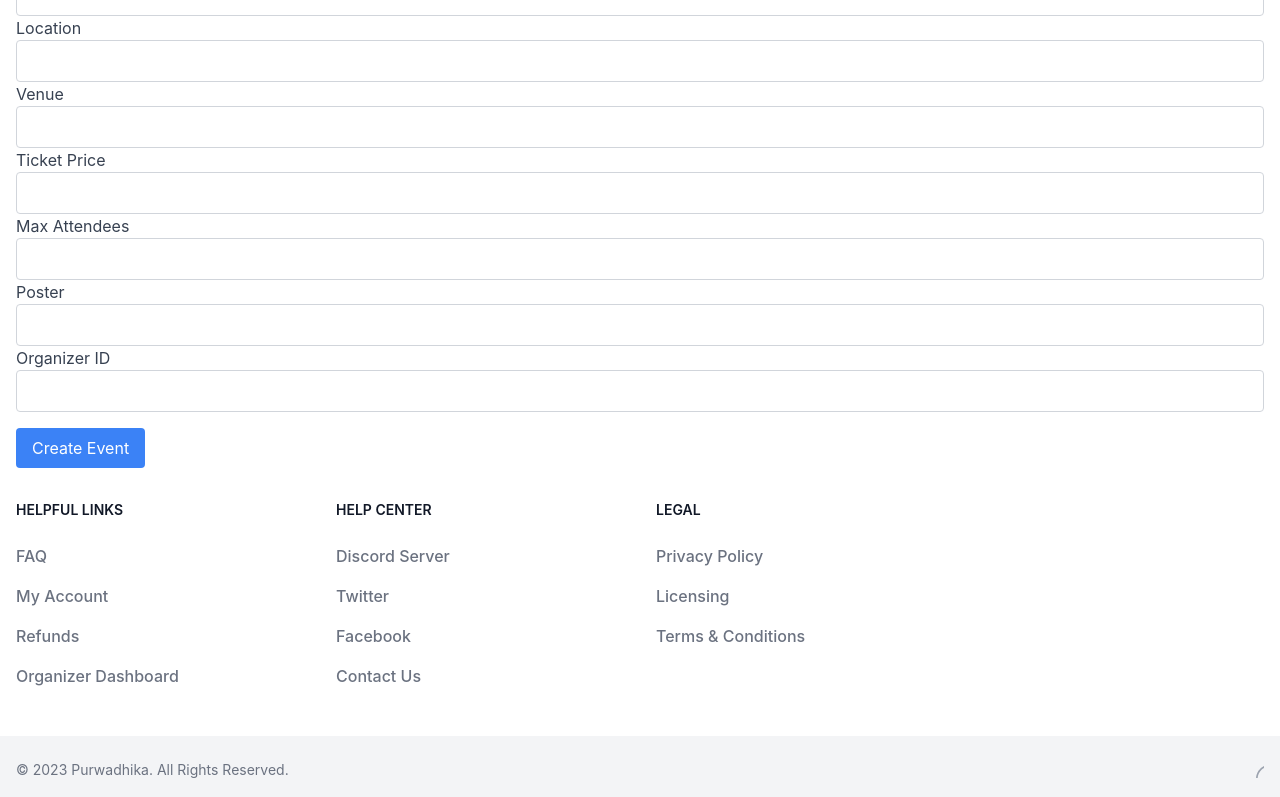
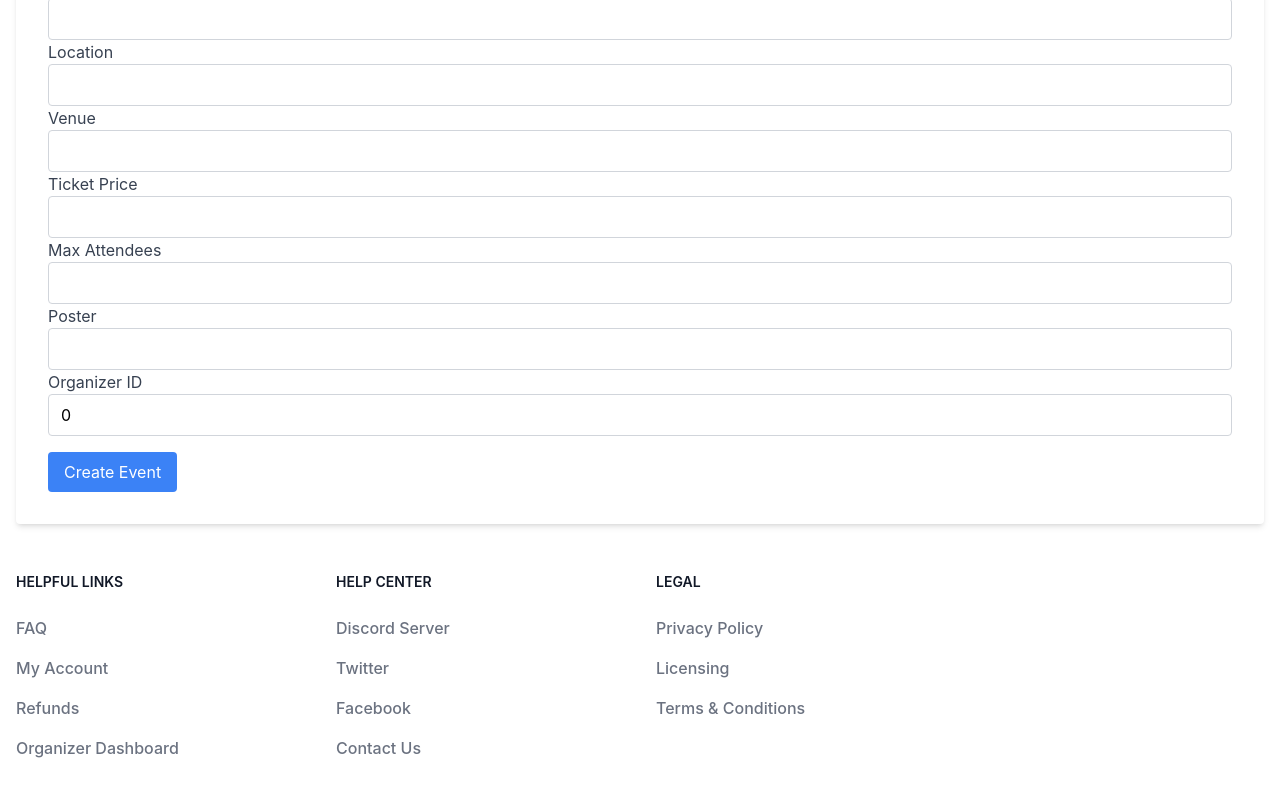
Before and after one commit to Christinamelwani/mini_project, a React (Create React App) app: page /organizer/create-event in a window 1280 px wide. Shown: the part 604-1401 px from the top of the page. Built offline with nearby package versions, Linux system fonts and the light colour scheme; data requests are answered from the project's data file.

Commit message:
stylized event creation

```diff
--- a/src/components/create-event.js
+++ b/src/components/create-event.js
@@ -14,7 +14,7 @@ function CreateEventComponent() {
     ticketPrice: "",
     maxAttendees: "",
     poster: "",
-    organizer_id: "",
+    organizer_id: 0,
   });
   const [organizer, setOrganizer] = useState({});
 
@@ -45,6 +45,7 @@ function CreateEventComponent() {
   };
 
   return (
+    <div className="bg-white shadow-md rounded px-8 pt-6 pb-8 mb-4">
       <form onSubmit={handleSubmit} className="space-y-4">
         <div>
           <label className="block text-gray-700">Event Name</label>
@@ -55,6 +56,7 @@ function CreateEventComponent() {
           <input type="text" name="category" value={formData.category} onChange={handleChange} className="w-full px-3 py-2 border border-gray-300 rounded" />
           <label className="block text-gray-700">Description</label>
           <input type="text" name="description" value={formData.description} onChange={handleChange} className="w-full px-3 py-2 border border-gray-300 rounded" />
+          {/* ... (other form fields) */}
           <label className="block text-gray-700">Date</label>
           <input type="text" name="date" value={formData.date} onChange={handleChange} className="w-full px-3 py-2 border border-gray-300 rounded" />
           <label className="block text-gray-700">Time</label>
@@ -70,14 +72,13 @@ function CreateEventComponent() {
           <label className="block text-gray-700">Poster</label>
           <input type="text" name="poster" value={formData.poster} onChange={handleChange} className="w-full px-3 py-2 border border-gray-300 rounded" />
           <label className="block text-gray-700">Organizer ID</label>
-        {/* Replace the value below with the organizer ID */}
-        <input type="text" name="organizer_id" value={organizer.id} onChange={handleChange} className="w-full px-3 py-2 border border-gray-300 rounded" />
+          <input type="number" name="organizer_id" value={formData.organizer_id} onChange={handleChange} className="w-full px-3 py-2 border border-gray-300 rounded" />
         </div>
-      {/* Add similar input fields for the other properties here */}
         <div>
           <button type="submit" className="px-4 py-2 bg-blue-500 text-white rounded">Create Event</button>
         </div>
       </form>
+    </div>
   );
 }
 
--- a/src/pages/organizer_dashboard.js
+++ b/src/pages/organizer_dashboard.js
@@ -50,6 +50,7 @@ export default function OrgDashboard() {
                     Create Event
                 </button>
             </div>
+            <br />
             <Footer />
         </div>
     );
```
Lines whose indentation alone changed are shown as unchanged.
